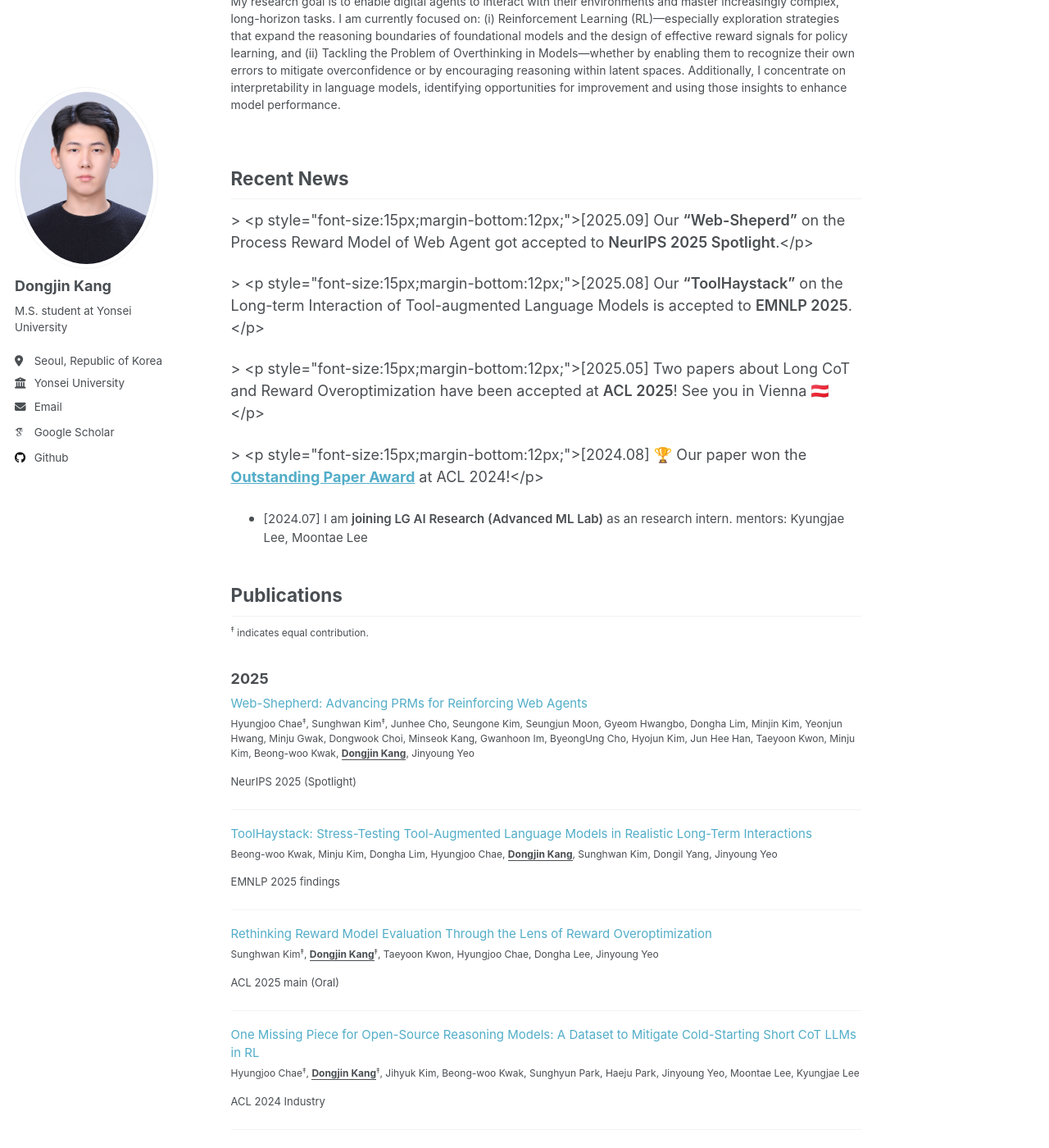
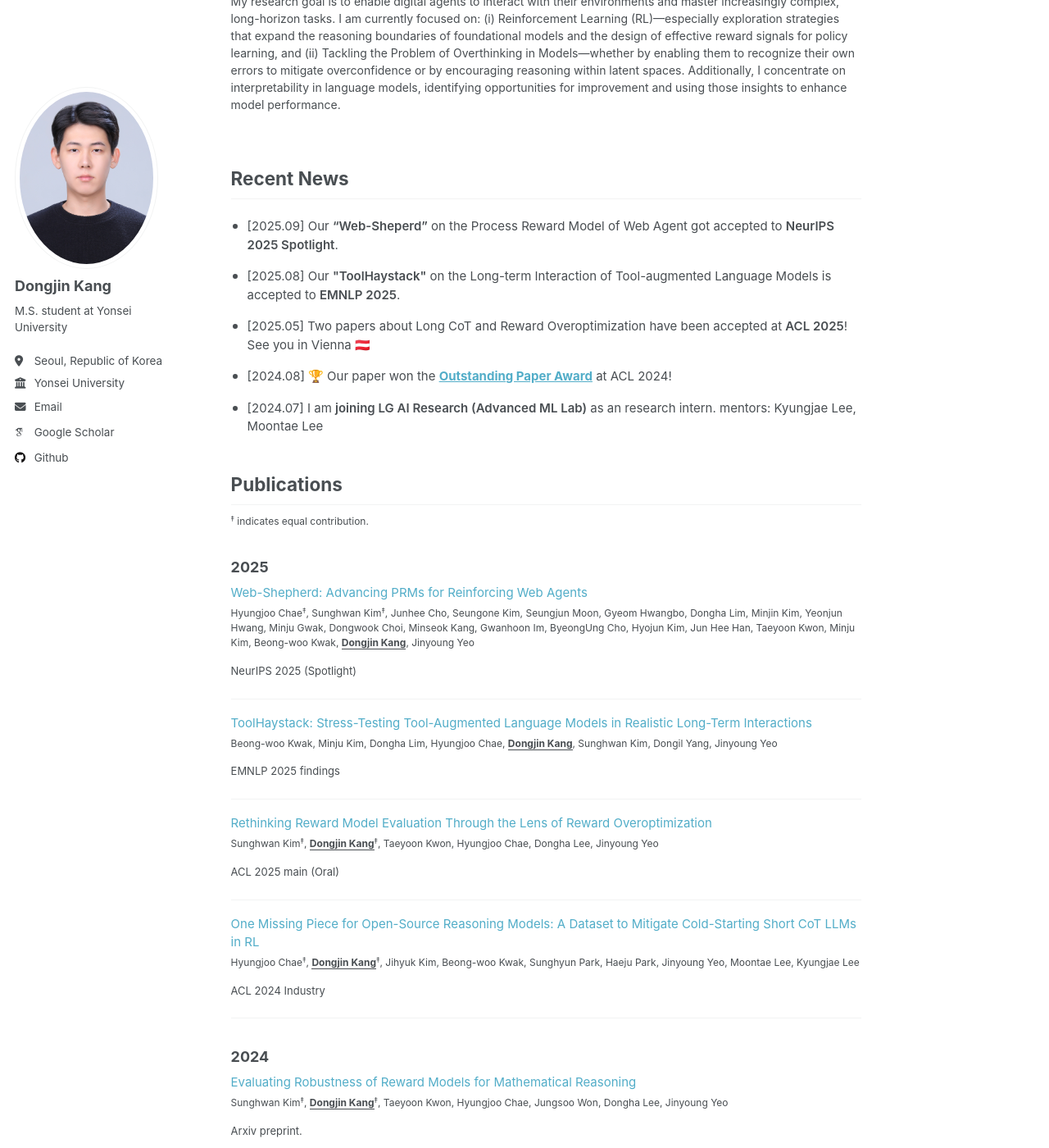
Before and after one commit to 1eastar/1eastar.github.io, a Jekyll site: the page built from _pages/about.md, in a window 1280 px wide and 1400 px high, scrolled down 220 px. Shown: the whole window at 82% size. Built offline with Jekyll 4.4.1, drawn with Linux system fonts in a browser that asks for light colours; some web fonts are replaced.

Commit message:
update 26.01.14

```diff
--- a/_pages/about.md
+++ b/_pages/about.md
@@ -17,13 +17,13 @@ My research goal is to enable digital agents to interact with their environments
 
 
 ## Recent News
-\> <p style="font-size:15px;margin-bottom:12px;">[2025.09] Our <span style="font-weight:600;">“Web-Sheperd”</span> on the Process Reward Model of Web Agent got accepted to <span style="font-weight:600;">NeurIPS 2025 Spotlight</span>.</p>
+- <p style="font-size:15px;margin-bottom:12px;">[2025.09] Our <span style="font-weight:600;">“Web-Sheperd”</span> on the Process Reward Model of Web Agent got accepted to <span style="font-weight:600;">NeurIPS 2025 Spotlight</span>.</p>
 
-\> <p style="font-size:15px;margin-bottom:12px;">[2025.08] Our <span style="font-weight:600;">"ToolHaystack"</span> on the Long-term Interaction of Tool-augmented Language Models is accepted to <span style="font-weight:600;">EMNLP 2025</span>.</p>
+- <p style="font-size:15px;margin-bottom:12px;">[2025.08] Our <span style="font-weight:600;">"ToolHaystack"</span> on the Long-term Interaction of Tool-augmented Language Models is accepted to <span style="font-weight:600;">EMNLP 2025</span>.</p>
 
-\> <p style="font-size:15px;margin-bottom:12px;">[2025.05] Two papers about Long CoT and Reward Overoptimization have been accepted at <span style="font-weight:600;">ACL 2025</span>! See you in Vienna 🇦🇹</p>
+- <p style="font-size:15px;margin-bottom:12px;">[2025.05] Two papers about Long CoT and Reward Overoptimization have been accepted at <span style="font-weight:600;">ACL 2025</span>! See you in Vienna 🇦🇹</p>
 
-\> <p style="font-size:15px;margin-bottom:12px;">[2024.08] 🏆 Our paper won the <a href="https://2024.aclweb.org/program/best_papers/" target="_blank" style="font-weight: 700">Outstanding Paper Award</a> at ACL 2024!</p>
+- <p style="font-size:15px;margin-bottom:12px;">[2024.08] 🏆 Our paper won the <a href="https://2024.aclweb.org/program/best_papers/" target="_blank" style="font-weight: 700">Outstanding Paper Award</a> at ACL 2024!</p>
 
 - <p style="font-size:15px;margin-bottom:12px;">[2024.07] I am <span style="font-weight: 600">joining LG AI Research (Advanced ML Lab)</span> as an research intern. mentors: Kyungjae Lee, Moontae Lee</p>
 
--- a/_sass/_page.scss
+++ b/_sass/_page.scss
@@ -49,6 +49,10 @@
 }
 
 .page__content {
+
+  ul {
+    padding-inline-start: 20px;
+  }
 
   h2 {
     padding-bottom: 0.5em;
```
